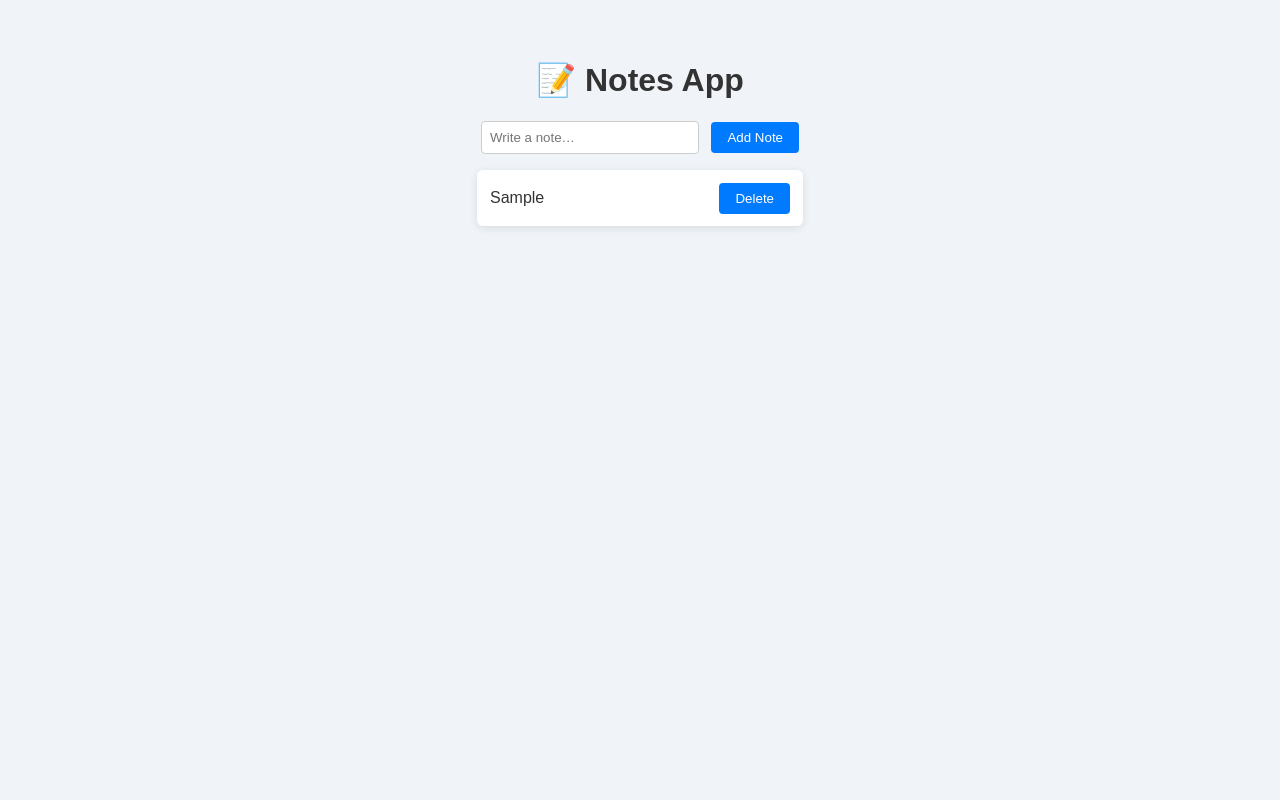
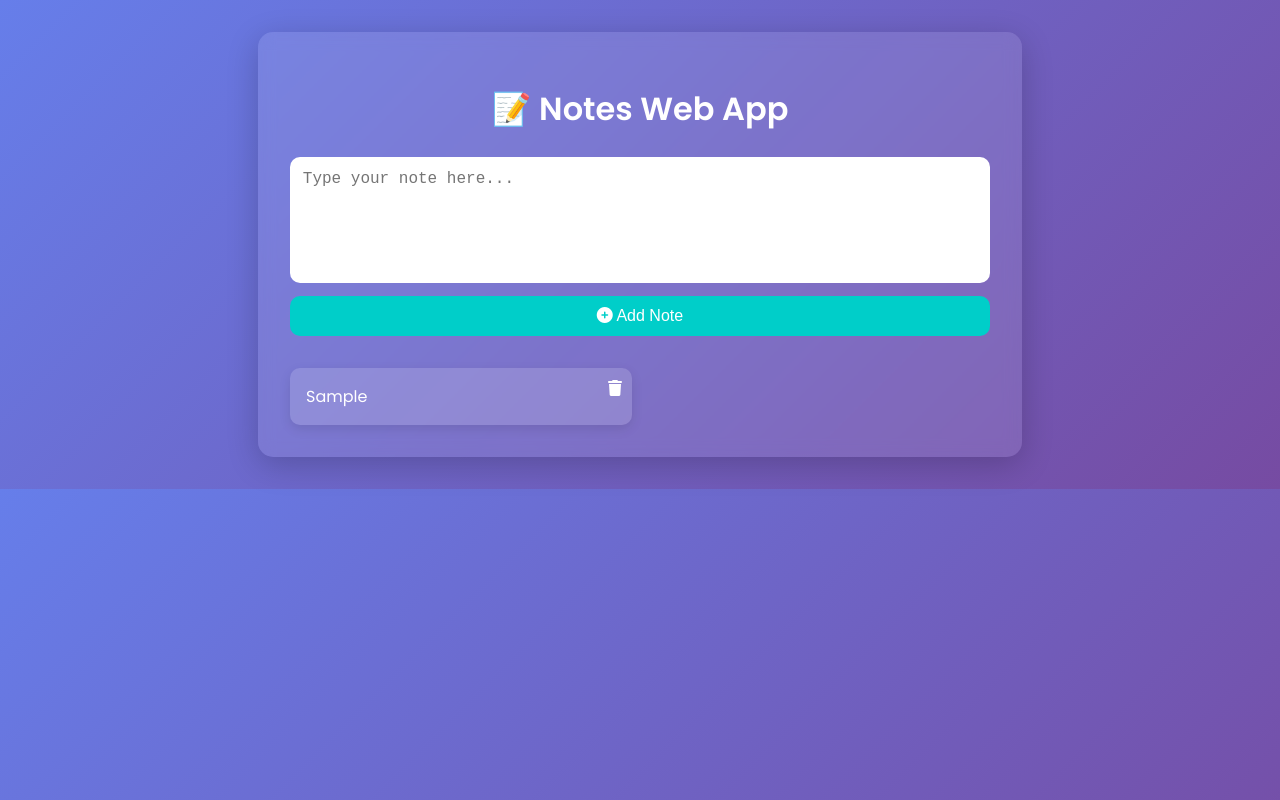
Before and after one commit to Nishant-singh-sogarwal/notes-web-app, a plain HTML site: page index.html in a window 1280 px wide. Both pictures are taken after typing "Sample" into the empty fields and a click on the button "Add Note". Drawn offline with Linux system fonts and the light colour scheme.

Commit message:
Next-level UI + delete bug fixed

```diff
--- a/index.html
+++ b/index.html
@@ -1,17 +1,26 @@
 <!DOCTYPE html>
 <html lang="en">
 <head>
-  <meta charset="UTF-8">
+  <meta charset="UTF-8" />
+  <meta name="viewport" content="width=device-width, initial-scale=1.0"/>
   <title>Notes Web App</title>
-  <link rel="stylesheet" href="style.css">
+  <link href="https://fonts.googleapis.com/css2?family=Poppins:wght@400;600&display=swap" rel="stylesheet"/>
+  <script src="https://kit.fontawesome.com/a076d05399.js" crossorigin="anonymous"></script>
+  <link rel="stylesheet" href="style.css"/>
 </head>
 <body>
-  <h1>📝 Notes App</h1>
-  <div class="control">
-    <input type="text" id="noteInput" placeholder="Write a note…">
-    <button onclick="addNote()">Add Note</button>
+  <div class="container">
+    <h1>📝 Notes Web App</h1>
+    <div class="input-section">
+      <textarea id="noteInput" placeholder="Type your note here..."></textarea>
+      <button onclick="addNote()"><i class="fas fa-plus-circle"></i> Add Note</button>
+    </div>
+
+    <div id="notesContainer"></div>
   </div>
-  <div id="notesContainer"></div>
+
+  <div id="toast">Note deleted</div>
+
   <script src="script.js"></script>
 </body>
 </html>
--- a/script.js
+++ b/script.js
@@ -1,42 +1,56 @@
 let notes = JSON.parse(localStorage.getItem("notes")) || [];
 
-function saveNotes() {
+function showToast(msg) {
+  const toast = document.getElementById("toast");
+  toast.innerText = msg;
+  toast.style.opacity = "1";
+  setTimeout(() => {
+    toast.style.opacity = "0";
+  }, 2000);
+}
+
+function addNote() {
+  const noteInput = document.getElementById("noteInput");
+  const noteText = noteInput.value.trim();
+  if (noteText === "") return;
+
+  notes.push(noteText);
   localStorage.setItem("notes", JSON.stringify(notes));
+  noteInput.value = "";
+  renderNotes();
+}
+
+function deleteNote(index) {
+  notes.splice(index, 1);
+  localStorage.setItem("notes", JSON.stringify(notes));
+  renderNotes();
+  showToast("Note deleted");
 }
 
 function renderNotes() {
-  const container = document.getElementById("notesContainer");
-  if (!container) return;
-  container.innerHTML = "";
-  notes.forEach((note, idx) => {
-    const noteDiv = document.createElement("div");
-    noteDiv.classList.add("note");
+  const notesContainer = document.getElementById("notesContainer");
+  notesContainer.innerHTML = "";
 
-    const p = document.createElement("p");
-    p.innerText = note;
-    noteDiv.appendChild(p);
+  notes.forEach((note, index) => {
+    const noteCard = document.createElement("div");
+    noteCard.className = "note-card";
 
-    const btn = document.createElement("button");
-    btn.innerText = "Delete";
-    btn.onclick = () => {
-      notes.splice(idx, 1);
-      saveNotes();
-      renderNotes();
-    };
-    noteDiv.appendChild(btn);
+    const actions = document.createElement("div");
+    actions.className = "actions";
 
-    container.appendChild(noteDiv);
+    const delIcon = document.createElement("i");
+    delIcon.className = "fas fa-trash";
+    delIcon.onclick = () => deleteNote(index);
+
+    actions.appendChild(delIcon);
+
+    const noteContent = document.createElement("div");
+    noteContent.innerText = note;
+
+    noteCard.appendChild(actions);
+    noteCard.appendChild(noteContent);
+    notesContainer.appendChild(noteCard);
   });
 }
 
-function addNote() {
-  const input = document.getElementById("noteInput");
-  const text = input?.value.trim();
-  if (!text) return;
-  notes.push(text);
-  saveNotes();
-  renderNotes();
-  input.value = "";
-}
-
 renderNotes();
--- a/style.css
+++ b/style.css
@@ -1,56 +1,104 @@
 body {
   font-family: 'Poppins', sans-serif;
-  background: #f0f4f8;
-  color: #333;
-  text-align: center;
-  padding: 2rem;
+  background: linear-gradient(135deg, #667eea, #764ba2);
+  margin: 0;
+  padding: 0;
+  color: #fff;
 }
 
-.control {
-  margin-bottom: 1rem;
+.container {
+  max-width: 700px;
+  margin: 2rem auto;
+  padding: 2rem;
+  background: rgba(255, 255, 255, 0.1);
+  backdrop-filter: blur(8px);
+  border-radius: 15px;
+  box-shadow: 0 8px 32px rgba(0, 0, 0, 0.2);
 }
 
-input {
-  padding: 0.5rem;
-  width: 200px;
-  border-radius: 4px;
-  border: 1px solid #ccc;
+h1 {
+  text-align: center;
+  margin-bottom: 1.5rem;
+}
+
+.input-section {
+  display: flex;
+  flex-direction: column;
+  gap: 0.8rem;
+}
+
+textarea {
+  resize: none;
+  padding: 0.8rem;
+  font-size: 1rem;
+  border-radius: 10px;
+  border: none;
+  height: 100px;
 }
 
 button {
-  padding: 0.5rem 1rem;
-  margin-left: 0.5rem;
-  background: #007bff;
+  padding: 0.7rem;
+  font-size: 1rem;
+  background-color: #00cec9;
   color: white;
   border: none;
-  border-radius: 4px;
+  border-radius: 10px;
   cursor: pointer;
+  transition: background-color 0.3s;
 }
 
 button:hover {
-  background: #0056b3;
+  background-color: #00b894;
 }
 
 #notesContainer {
-  display: flex;
-  flex-direction: column;
-  align-items: center;
+  margin-top: 2rem;
+  display: grid;
+  grid-template-columns: repeat(auto-fill, minmax(250px, 1fr));
+  gap: 1rem;
 }
 
-.note {
-  background: #fff;
-  width: 300px;
-  margin-bottom: 0.5rem;
-  padding: 0.8rem;
-  border-radius: 6px;
-  box-shadow: 0 2px 8px rgba(0,0,0,0.1);
-  display: flex;
-  justify-content: space-between;
-  align-items: center;
+.note-card {
+  background: rgba(255, 255, 255, 0.15);
+  border-radius: 10px;
+  padding: 1rem;
+  position: relative;
+  word-wrap: break-word;
+  box-shadow: 0 4px 12px rgba(0,0,0,0.1);
+  transition: transform 0.2s;
 }
 
-.note p {
-  margin: 0;
-  flex: 1;
-  text-align: left;
+.note-card:hover {
+  transform: scale(1.02);
 }
+
+.note-card .actions {
+  position: absolute;
+  top: 8px;
+  right: 10px;
+}
+
+.note-card .actions i {
+  margin-left: 8px;
+  cursor: pointer;
+  color: #fff;
+  transition: color 0.2s;
+}
+
+.note-card .actions i:hover {
+  color: #ff7675;
+}
+
+#toast {
+  position: fixed;
+  bottom: 30px;
+  left: 50%;
+  transform: translateX(-50%);
+  background: #333;
+  color: #fff;
+  padding: 12px 20px;
+  border-radius: 20px;
+  opacity: 0;
+  transition: opacity 0.4s ease;
+  z-index: 999;
+}
```
